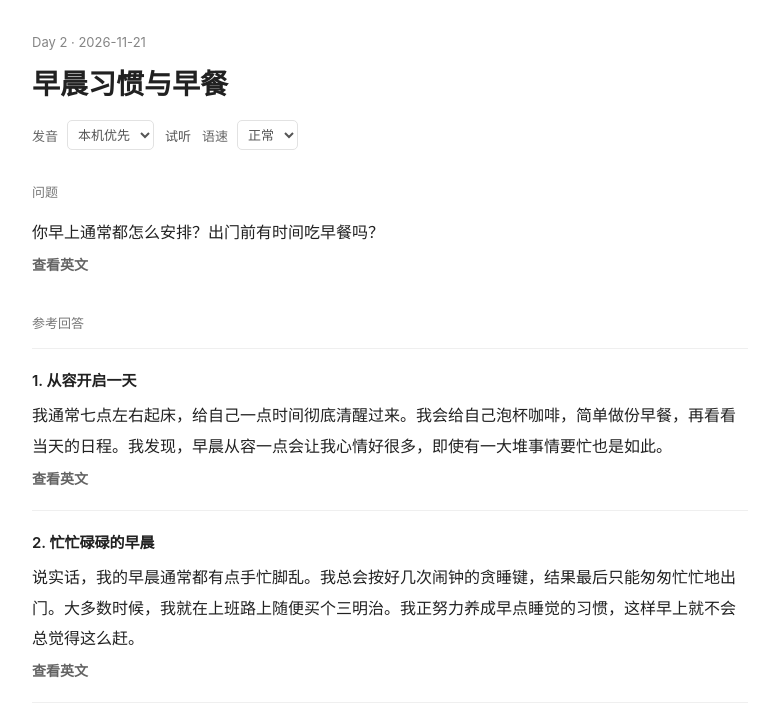
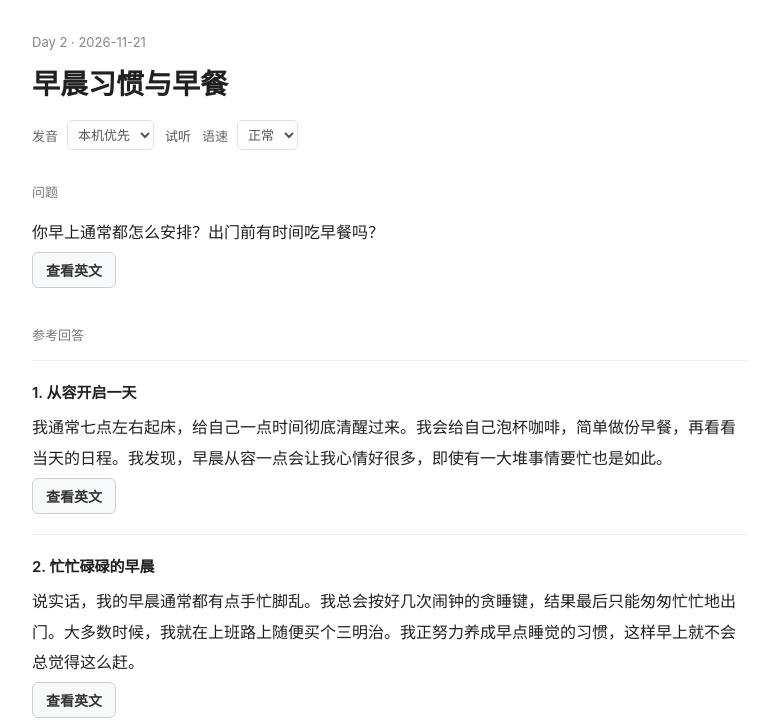
Before and after one commit to wenqingduu/daily-english, a plain HTML site: page index.html in a window 1280 px wide. Shown: the part 77-797 px from the top of the page, without its empty margins (250-1028 px from the left). Drawn offline with Linux system fonts and the light colour scheme.

Commit message:
style: add subtle bordered buttons for English reveal toggle

```diff
--- a/index.html
+++ b/index.html
@@ -21,7 +21,7 @@ main{padding-top:36px!important;padding-bottom:70px!important}
 .voicebar select{border:1px solid #e2e2e2;background:white;border-radius:5px;padding:5px 6px;max-width:210px;color:#555}.voicebar button{background:none;border:0;color:#555;cursor:pointer;padding:5px 2px}.voicebar button:hover{text-decoration:underline}
 h3.section{color:#777;font-size:13px;margin:32px 0 16px;font-weight:500}
 .zh{font-size:16px;line-height:1.9;margin:0;cursor:pointer}
-.reveal{font-size:14px;font-weight:700;border:0;background:none;color:#636363;padding:7px 0;cursor:pointer}
+.reveal{font-size:14px;font-weight:700;border:1px solid #cbd0d6;border-radius:6px;background:#f8f9fa;color:#333;padding:7px 13px;cursor:pointer;display:inline-block;margin:5px 0}
 .reveal:hover,.speak:hover{color:#111;text-decoration:underline}
 .details[hidden],section[hidden]{display:none!important}
 .en{font-size:16px;line-height:1.8;margin:12px 0 4px}
```
